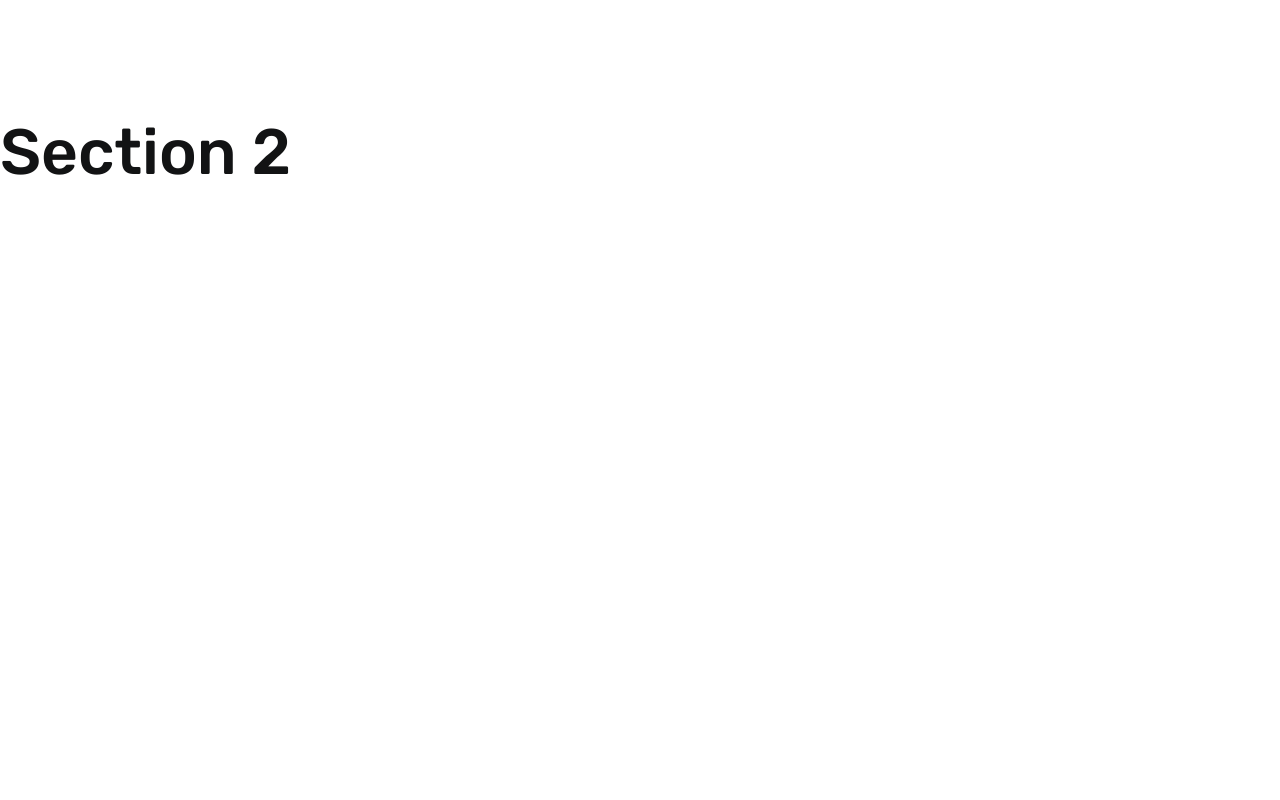
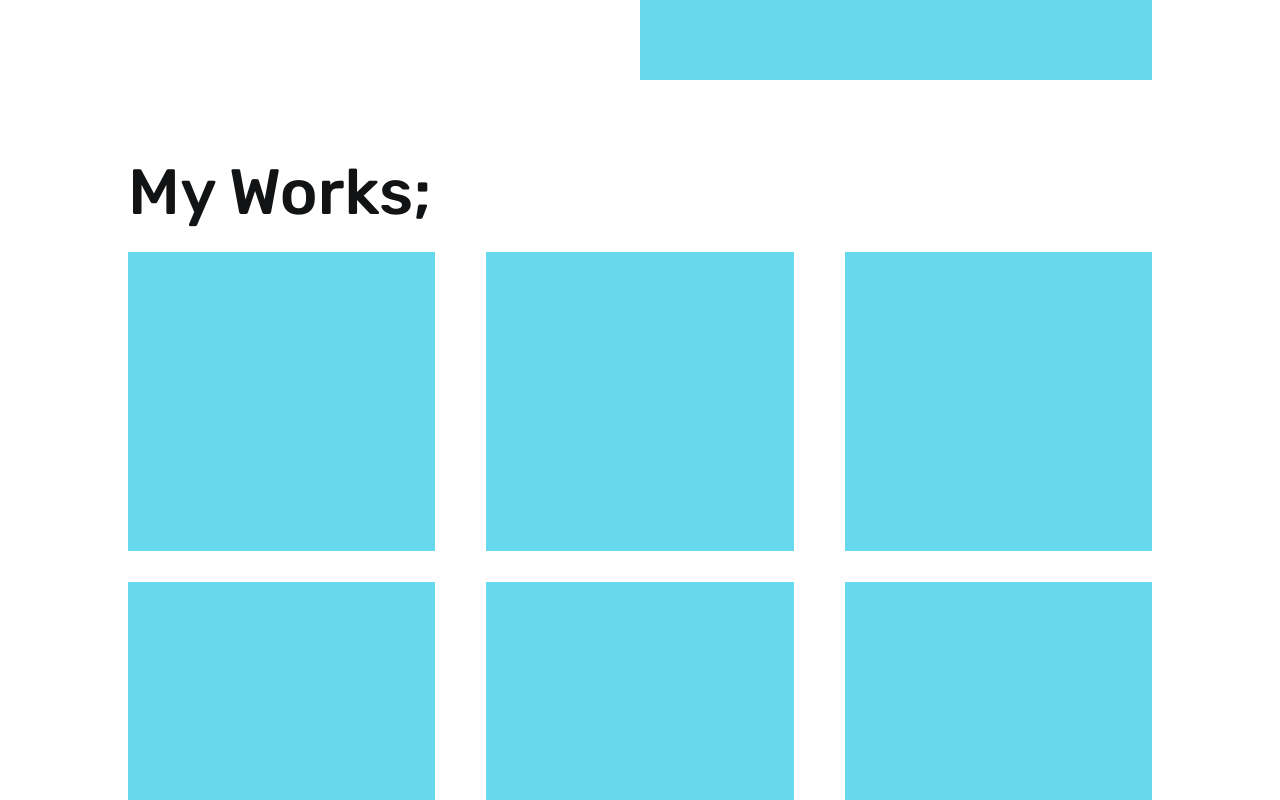
Before and after one commit to SlaveWilson/slavewilson.github.io, a Vue app: page / in a window 1280 px wide. Shown: the part 680-1480 px from the top of the page. Built offline with nearby package versions, Linux system fonts and the light colour scheme.

Commit message:
Add pages

```diff
--- a/src/App.vue
+++ b/src/App.vue
@@ -3,7 +3,7 @@ main
   section.fullpage
     Intro
   section.fullpage
-    h1 Section 2
+    Works
   section.fullpage
     h1 Section 3
   section.fullpage
@@ -21,11 +21,13 @@ main
 <script lang="ts">
 import { defineComponent, onMounted, onUnmounted, Ref, ref } from "vue";
 import Intro from "@/components/sections/Intro.vue";
+import Works from "@/components/sections/Works.vue";
 
 export default defineComponent({
   name: "App",
   components: {
     Intro,
+    Works,
   },
   setup() {
     let inMove = false;
--- a/src/assets/styles/common.scss
+++ b/src/assets/styles/common.scss
@@ -8,6 +8,10 @@
 
 .flex {
   display: flex;
+}
+
+.grid {
+  display: grid;
 }
 
 .justify-center {
--- /dev/null
+++ b/src/components/common/BaseCard.vue
@@ -0,0 +1,17 @@
+<template lang="pug">
+.card
+</template>
+
+<script lang="ts">
+import { defineComponent } from "vue";
+
+export default defineComponent({
+  name: "base-card",
+});
+</script>
+
+<style lang="scss" scoped>
+.card {
+  background: color(secondary);
+}
+</style>
--- a/src/components/sections/Intro.vue
+++ b/src/components/sections/Intro.vue
@@ -10,6 +10,7 @@
       p You can see some of my works below;
       p for more detail;
       p please feel free to visit my #[a(href="https://github.com/SlaveWilson", target="_blank") github];
+  .content.bg-secondary
   //- .content
   //-   picture.relative
   //-     source(media="(min-width:768px)", srcset="@/assets/images/dog-desktop.jpg")
@@ -63,4 +64,8 @@ h1 {
     // margin-left: 6em;
   }
 }
+
+.bg-secondary {
+  background: color(secondary);
+}
 </style>
--- /dev/null
+++ b/src/components/sections/Works.vue
@@ -0,0 +1,44 @@
+<template lang="pug">
+.flex.container
+  h1 My Works;
+  .grid.works
+    BaseCard
+    BaseCard
+    BaseCard
+    BaseCard
+    BaseCard
+    BaseCard
+</template>
+
+<script lang="ts">
+import { defineComponent } from "vue";
+import BaseCard from "@/components/common/BaseCard.vue";
+
+export default defineComponent({
+  name: "work value",
+  components: {
+    BaseCard,
+  },
+  // setup() {},
+});
+</script>
+
+<style lang="scss" scoped>
+.container {
+  flex-direction: column;
+}
+h1 {
+  flex: 0;
+}
+.works {
+  flex: 1;
+  margin-top: 2em;
+  grid-template-columns: 47.5% 47.5%;
+  column-gap: 5%;
+  row-gap: 2.5%;
+  @include desktop {
+    grid-template-columns: 30% 30% 30%;
+    row-gap: 5%;
+  }
+}
+</style>
```
Also changed, not shown: src/components/sections/Demo.vue (added), src/components/sections/Game.vue (added).
